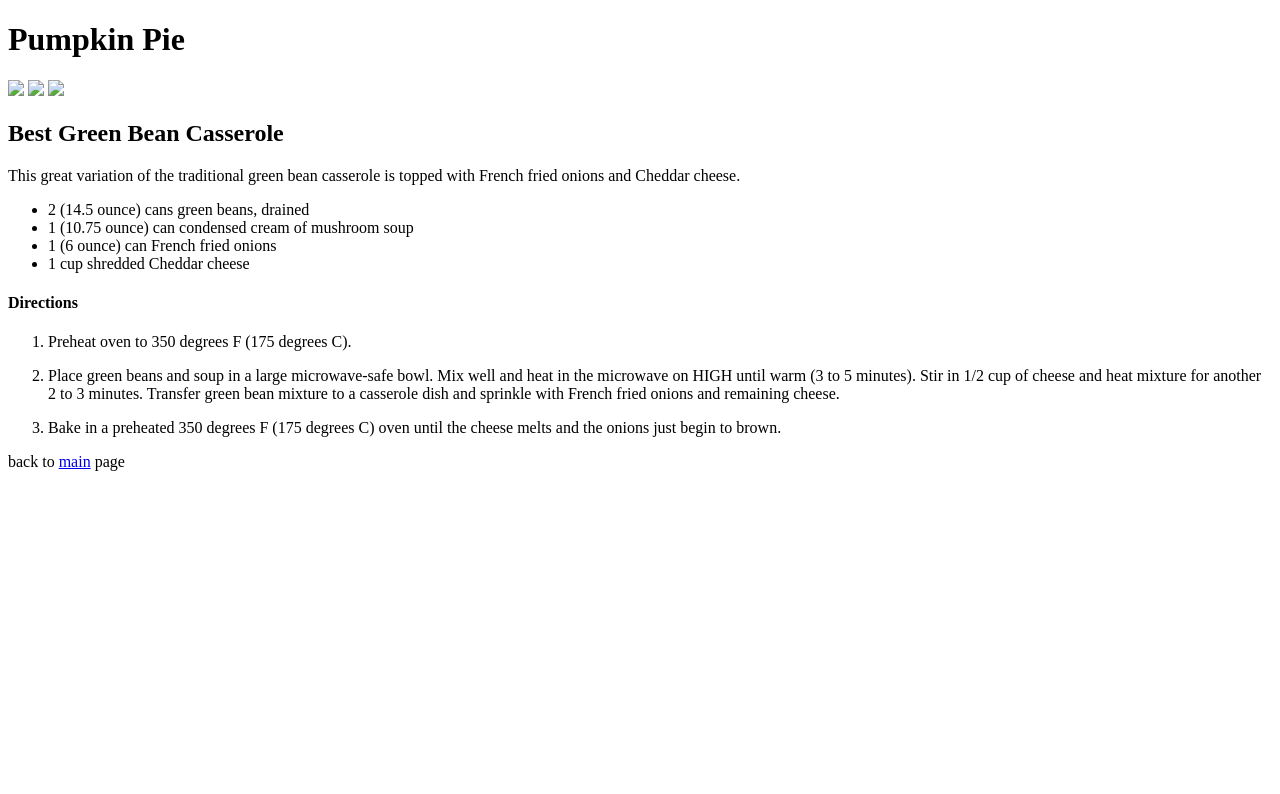
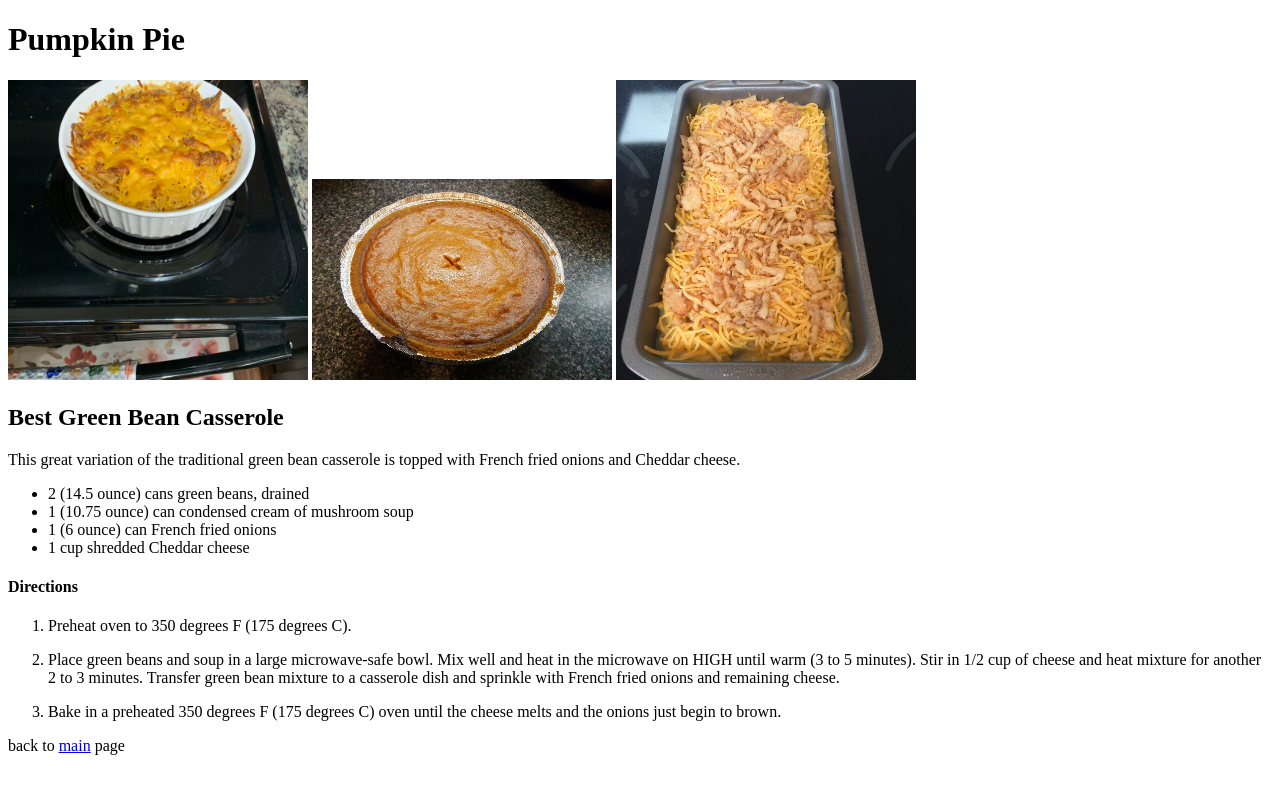
Before and after one commit to rehza97/project-RECIPES, a plain HTML site: page pages/thanksgiving-side-dish.html in a window 1280 px wide. Drawn offline with Linux system fonts and the light colour scheme.

Commit message:
Update thanksgiving-side-dish.html

```diff
--- a/pages/thanksgiving-side-dish.html
+++ b/pages/thanksgiving-side-dish.html
@@ -8,9 +8,9 @@
 </head>
 <body>
     <h1>Pumpkin Pie</h1>
-    <img src="img/Green1.jpg" width="300PX">
-    <img src="img/Green2.jpg" width="300PX">
-    <img src="img/Green3.jpg" width="300PX">
+    <img src="../img/Green1.jpg" width="300PX">
+    <img src="../img/Green2.jpg" width="300PX">
+    <img src="../img/Green3.jpg" width="300PX">
     <br>
     <h2>Best Green Bean Casserole</h2>
     <p>This great variation of the traditional green bean casserole is topped with French fried onions and Cheddar cheese.    </p>
```
